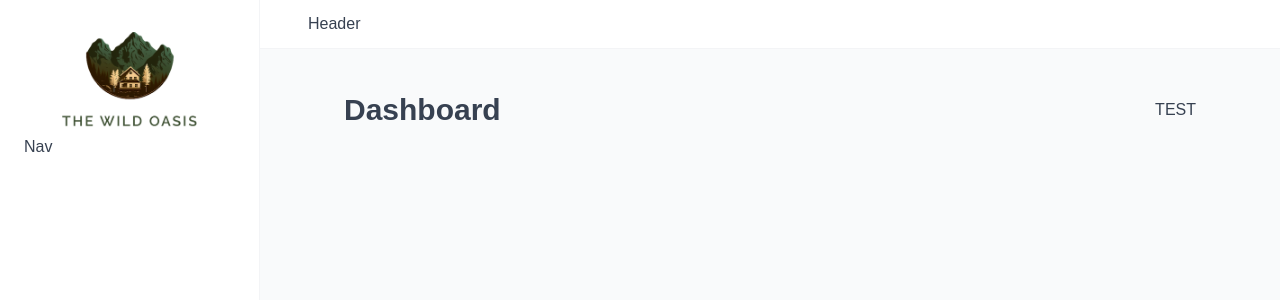
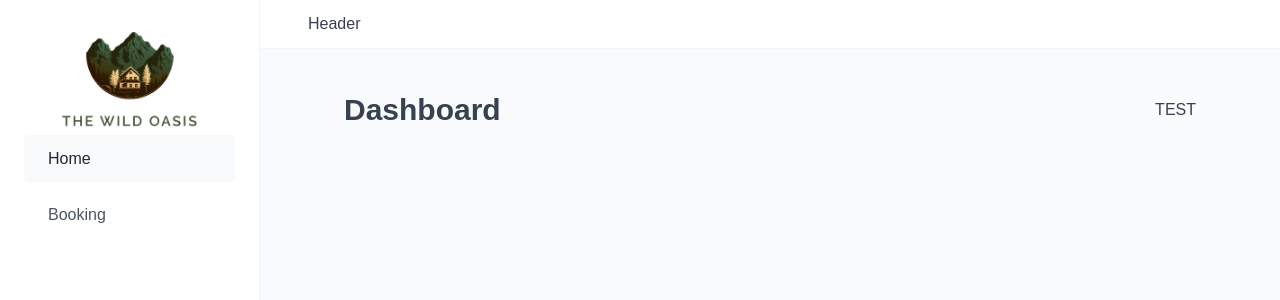
Before and after one commit to G3RGES/the-wild-oasis, a React app: page /dashboard in a window 1280 px wide. Shown: the top 300 px of the page. Built offline with nearby package versions, Linux system fonts and the light colour scheme; the HTML template or start-up script is replaced by a standard one.

Commit message:
Update MainNav.jsx

```diff
--- a/src/ui/MainNav.jsx
+++ b/src/ui/MainNav.jsx
@@ -1,3 +1,4 @@
+import { NavLink } from "react-router-dom";
 import styled from "styled-components";
 
 const NavList = styled.ul`
@@ -6,7 +7,7 @@ const NavList = styled.ul`
   gap: 0.8rem;
 `;
 
-const Link = styled.a`
+const StyledNavLink = styled(NavLink)`
   &:link,
   &:visited {
     display: flex;
@@ -46,7 +47,18 @@ const Link = styled.a`
 `;
 
 function MainNav() {
-  return <nav>Nav</nav>;
+  return (
+    <nav>
+      <NavList>
+        <li>
+          <StyledNavLink to="/dashboard">Home</StyledNavLink>
+        </li>
+        <li>
+          <StyledNavLink to="/bookings">Booking</StyledNavLink>
+        </li>
+      </NavList>
+    </nav>
+  );
 }
 
 export default MainNav;
```
